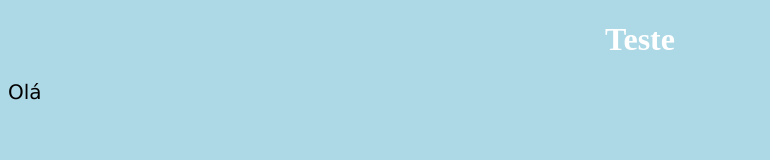
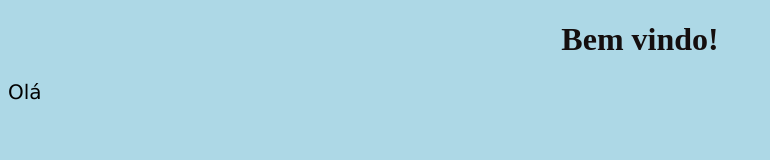
Before and after one commit to enthony17/Site_tcc, a plain HTML site: page index.html in a window 1280 px wide. Shown: the whole page, without its empty margins (0-770 px from the left). Drawn offline with Linux system fonts and the light colour scheme.

Commit message:
fgxjhxfg

```diff
--- a/index.html
+++ b/index.html
@@ -8,7 +8,7 @@
 
 </head>
 
- <h1>Teste</h1>
+ <h1>Bem vindo!</h1>
 
  <p> Olá</p>
 
--- a/styles.css
+++ b/styles.css
@@ -3,7 +3,7 @@ body {
   }
 
   h1 {
-    color: white;
+    color: rgb(20, 14, 14);
     text-align: center;
   }
 
```
